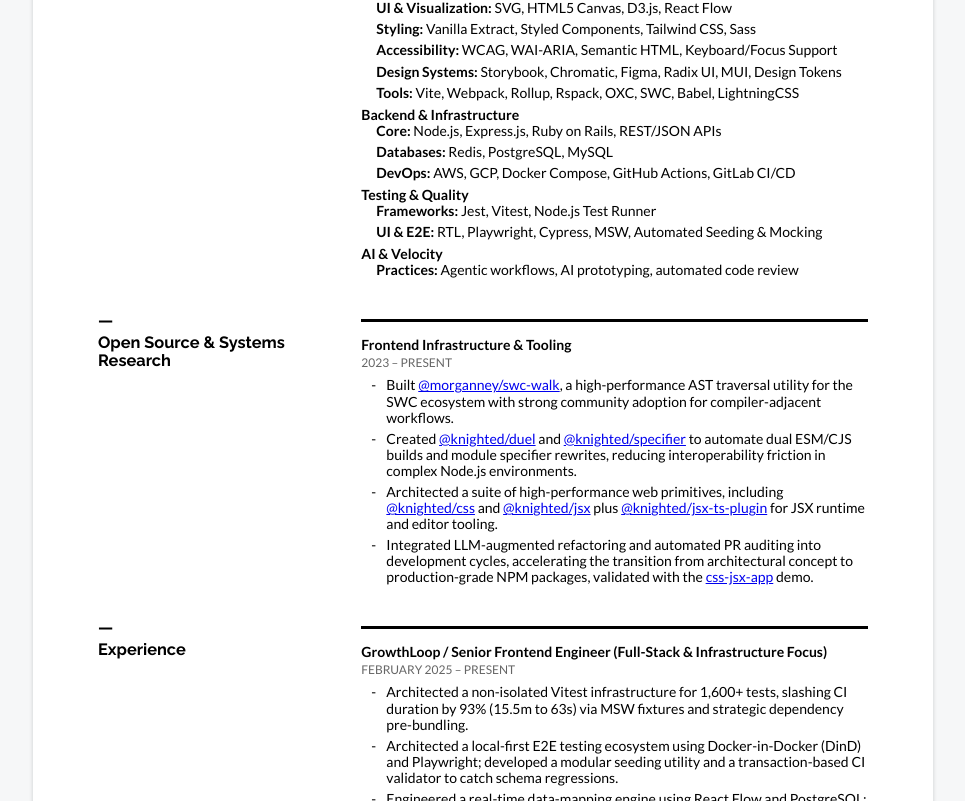
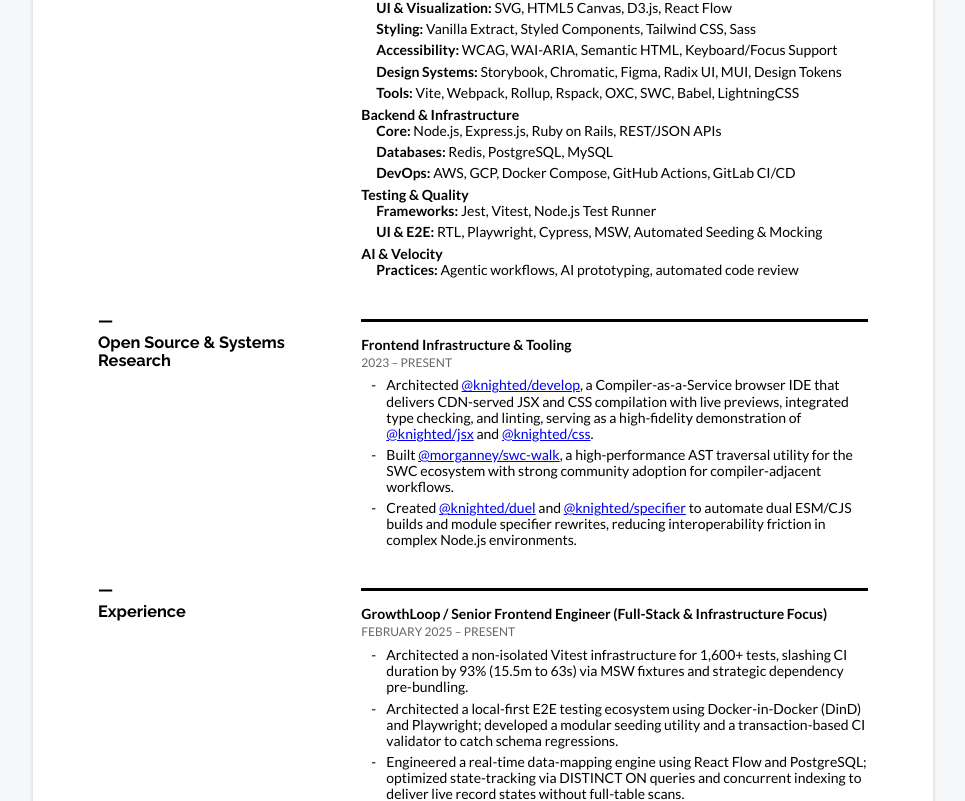
Before and after one commit to morganney/morgan.neys.info, a Next.js app: page /resume in a window 1280 px wide. Shown: the part 516-1317 px from the top of the page, without its empty margins (157-1122 px from the left). Built offline with nearby package versions, Linux system fonts and the light colour scheme.

Commit message:
refactor: resume. (#64)

```diff
--- a/app/(professional)/resume/page.js
+++ b/app/(professional)/resume/page.js
@@ -68,9 +68,9 @@
           Senior systems-focused engineer specializing in UI/UX architecture and developer
           tooling. Delivered measurable impact by reducing CI duration by over 90%,
           building containerized test ecosystems, and improving database performance for
-          real-time workloads. Leverages agentic AI workflows pragmatically to accelerate
-          delivery of production-grade solutions across stacks, from AST tooling to
-          real-time data engines.
+          real-time workloads. Uses agentic AI workflows pragmatically to accelerate
+          end-to-end delivery of production-grade features, from platform foundations to
+          customer-facing web products.
         </p>
       </section>
       <section>
@@ -153,6 +153,35 @@
             <h5>2023 &ndash; Present</h5>
             <ul>
               <li>
+                Architected{' '}
+                <a
+                  target="_blank"
+                  rel="noopener noreferrer"
+                  href="https://github.com/knightedcodemonkey/develop"
+                >
+                  @knighted/develop
+                </a>
+                , a Compiler-as-a-Service browser IDE that delivers CDN-served JSX and CSS
+                compilation with live previews, integrated type checking, and linting,
+                serving as a high-fidelity demonstration of{' '}
+                <a
+                  target="_blank"
+                  rel="noopener noreferrer"
+                  href="https://github.com/knightedcodemonkey/jsx"
+                >
+                  @knighted/jsx
+                </a>{' '}
+                and{' '}
+                <a
+                  target="_blank"
+                  rel="noopener noreferrer"
+                  href="https://github.com/knightedcodemonkey/css"
+                >
+                  @knighted/css
+                </a>
+                .
+              </li>
+              <li>
                 Built{' '}
                 <a
                   target="_blank"
@@ -183,46 +212,6 @@
                 </a>{' '}
                 to automate dual ESM/CJS builds and module specifier rewrites, reducing
                 interoperability friction in complex Node.js environments.
-              </li>
-              <li>
-                Architected a suite of high-performance web primitives, including{' '}
-                <a
-                  target="_blank"
-                  rel="noopener noreferrer"
-                  href="https://github.com/knightedcodemonkey/css"
-                >
-                  @knighted/css
-                </a>{' '}
-                and{' '}
-                <a
-                  target="_blank"
-                  rel="noopener noreferrer"
-                  href="https://github.com/knightedcodemonkey/jsx"
-                >
-                  @knighted/jsx
-                </a>{' '}
-                plus{' '}
-                <a
-                  target="_blank"
-                  rel="noopener noreferrer"
-                  href="https://github.com/knightedcodemonkey/jsx-ts-plugin"
-                >
-                  @knighted/jsx-ts-plugin
-                </a>{' '}
-                for JSX runtime and editor tooling.
-              </li>
-              <li>
-                Integrated LLM-augmented refactoring and automated PR auditing into
-                development cycles, accelerating the transition from architectural concept
-                to production-grade NPM packages, validated with the{' '}
-                <a
-                  target="_blank"
-                  rel="noopener noreferrer"
-                  href="https://github.com/morganney/css-jsx-app"
-                >
-                  css-jsx-app
-                </a>{' '}
-                demo.
               </li>
             </ul>
           </article>
```
